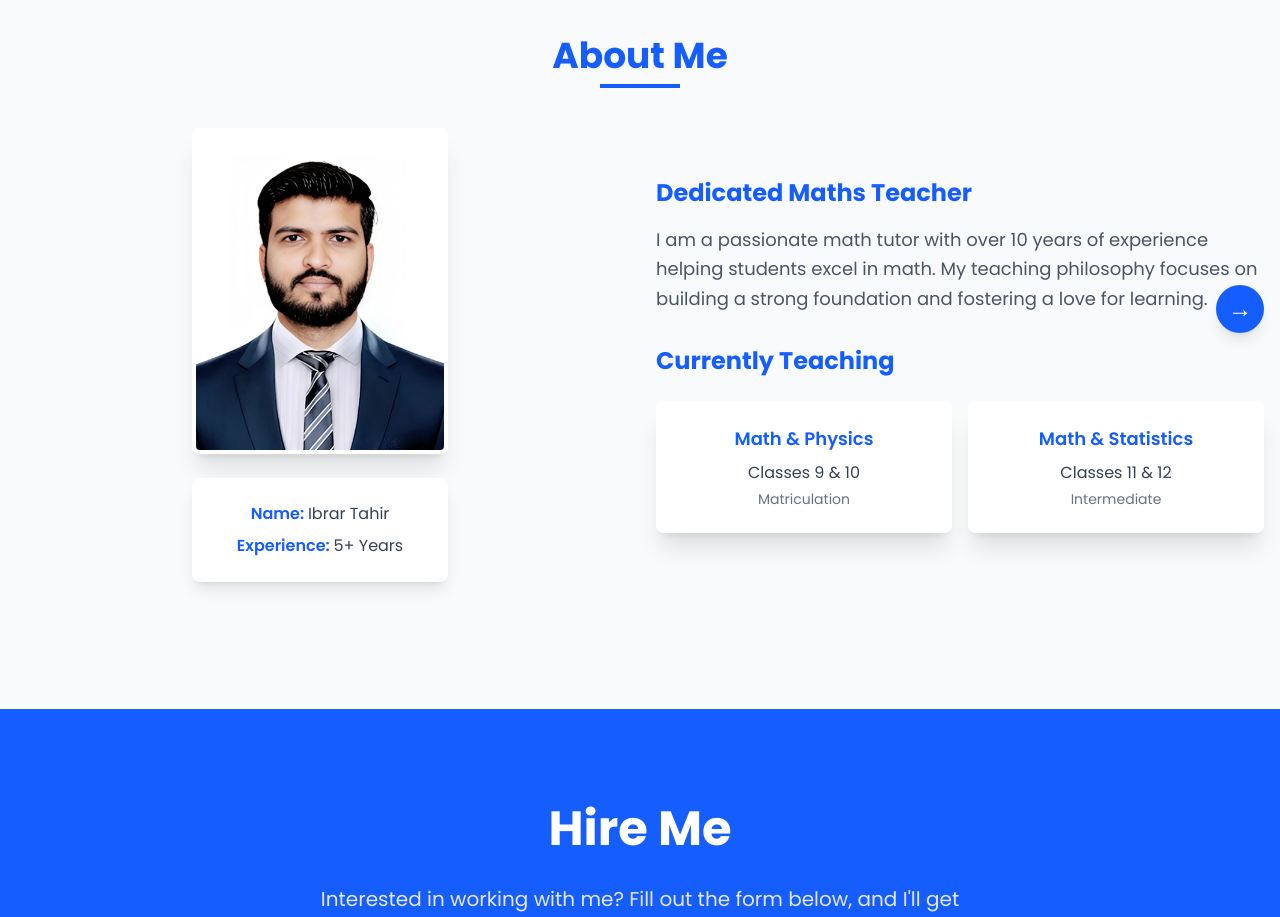
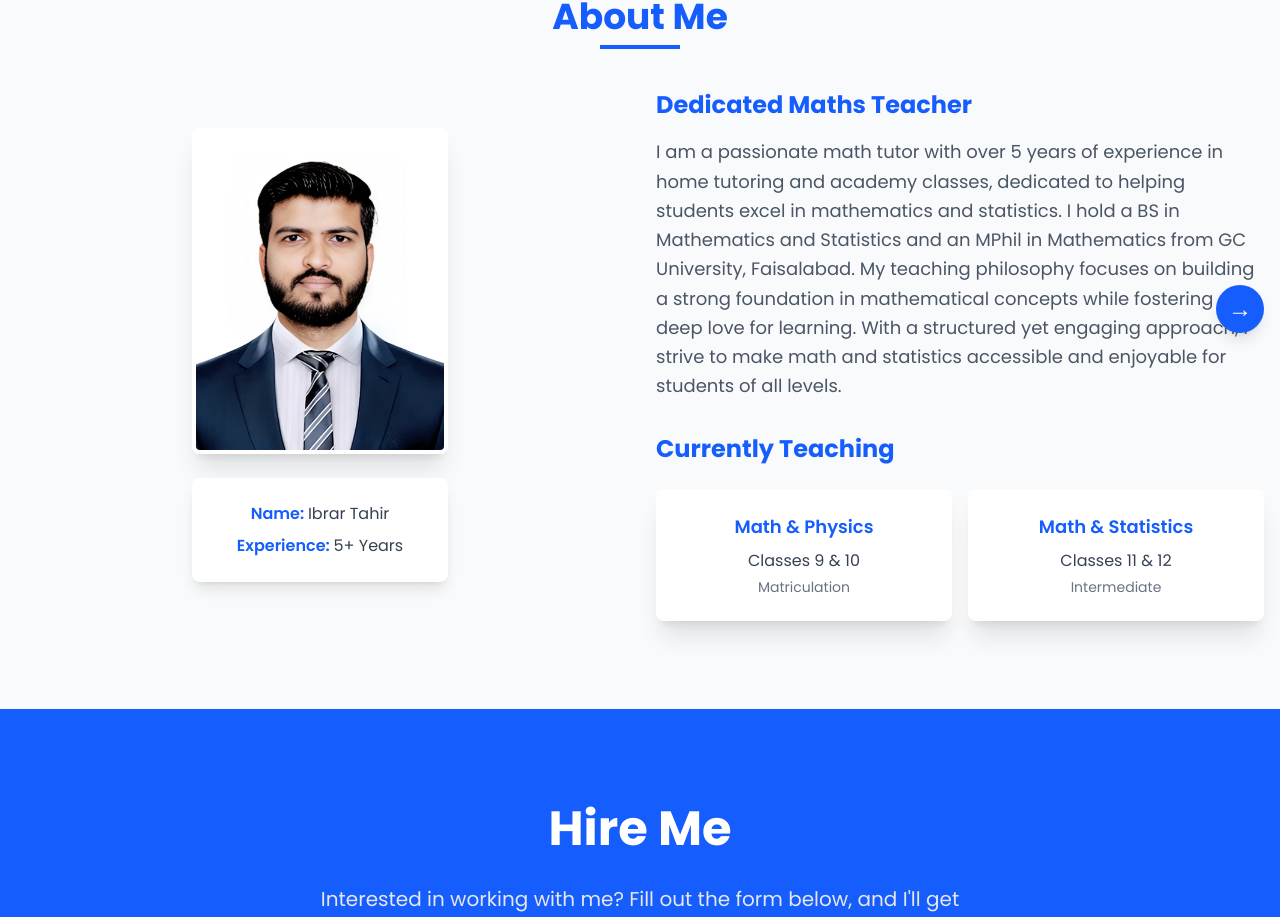
Before and after one commit to FAIZANMUHAMMAD-311/maths-sir, a Next.js app: page / in a window 1280 px wide. Shown: the part 891-1808 px from the top of the page. Built offline with nearby package versions, Linux system fonts and the light colour scheme.

Commit message:
AboutSection.js

```diff
--- a/src/app/components/AboutSection.js
+++ b/src/app/components/AboutSection.js
@@ -19,7 +19,7 @@ export default function AboutSection() {
             <div className="w-full md:w-1/2 flex flex-col justify-center" data-aos="fade-up" data-aos-duration="1000" data-aos-delay="200">
               <p className="text-base sm:text-xl md:text-2xl font-bold text-blue-600 text-center md:text-left">Dedicated Maths Teacher</p>
               <p className="mt-2 sm:mt-4 text-xs sm:text-base md:text-lg text-gray-600 text-center md:text-left leading-relaxed">
-                I am a passionate math tutor with over 10 years of experience helping students excel in math. My teaching philosophy focuses on building a strong foundation and fostering a love for learning.
+                I am a passionate math tutor with over 5 years of experience in home tutoring and academy classes, dedicated to helping students excel in mathematics and statistics. I hold a BS in Mathematics and Statistics and an MPhil in Mathematics from GC University, Faisalabad. My teaching philosophy focuses on building a strong foundation in mathematical concepts while fostering a deep love for learning. With a structured yet engaging approach, I strive to make math and statistics accessible and enjoyable for students of all levels.
               </p>
               <p className="mt-5 sm:mt-8 text-base sm:text-xl md:text-2xl font-bold text-blue-600 text-center md:text-left">Currently Teaching</p>
               <div className="mt-3 sm:mt-6 grid grid-cols-2 gap-3 sm:gap-4 w-[90%] sm:w-full mx-auto">
```
